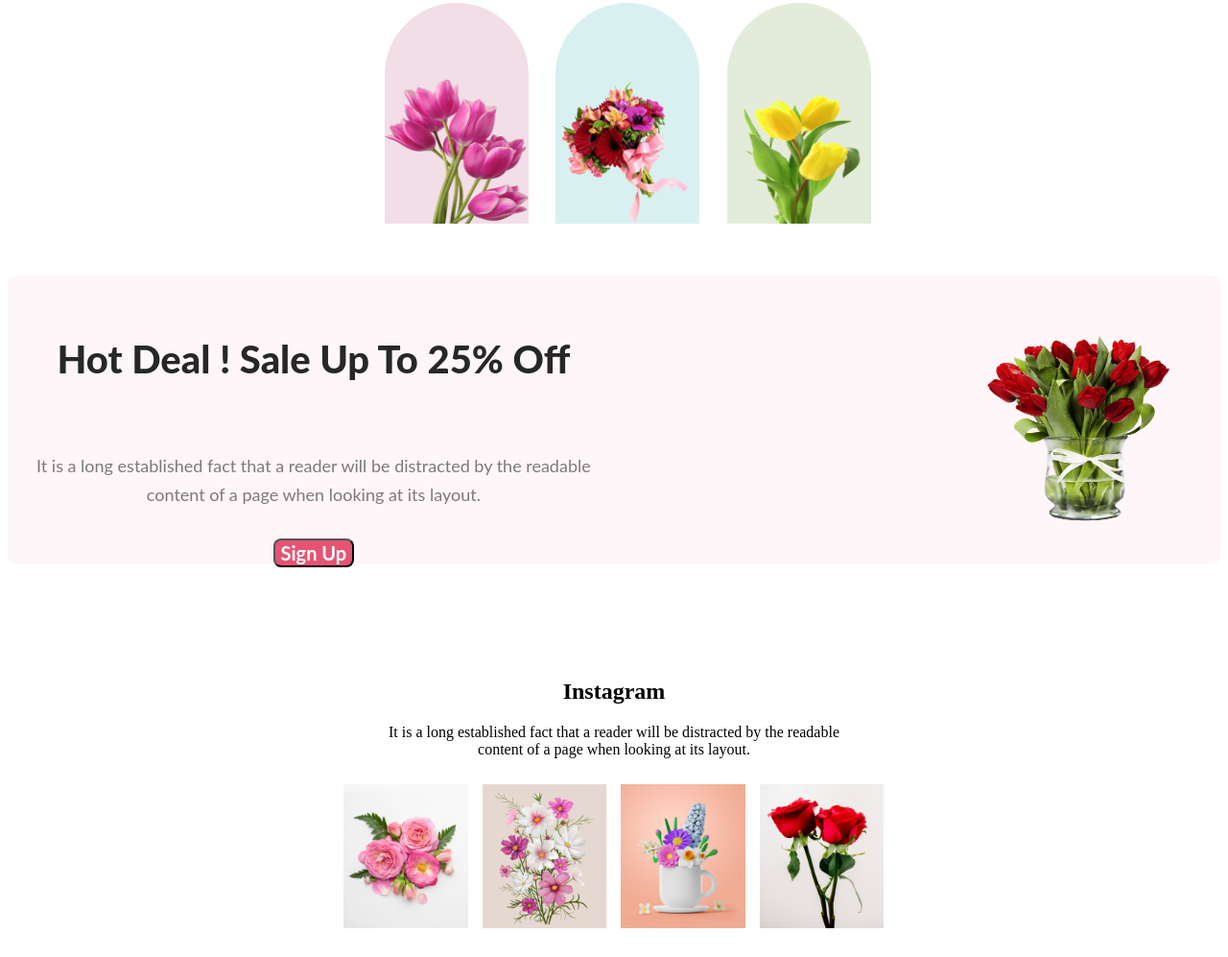
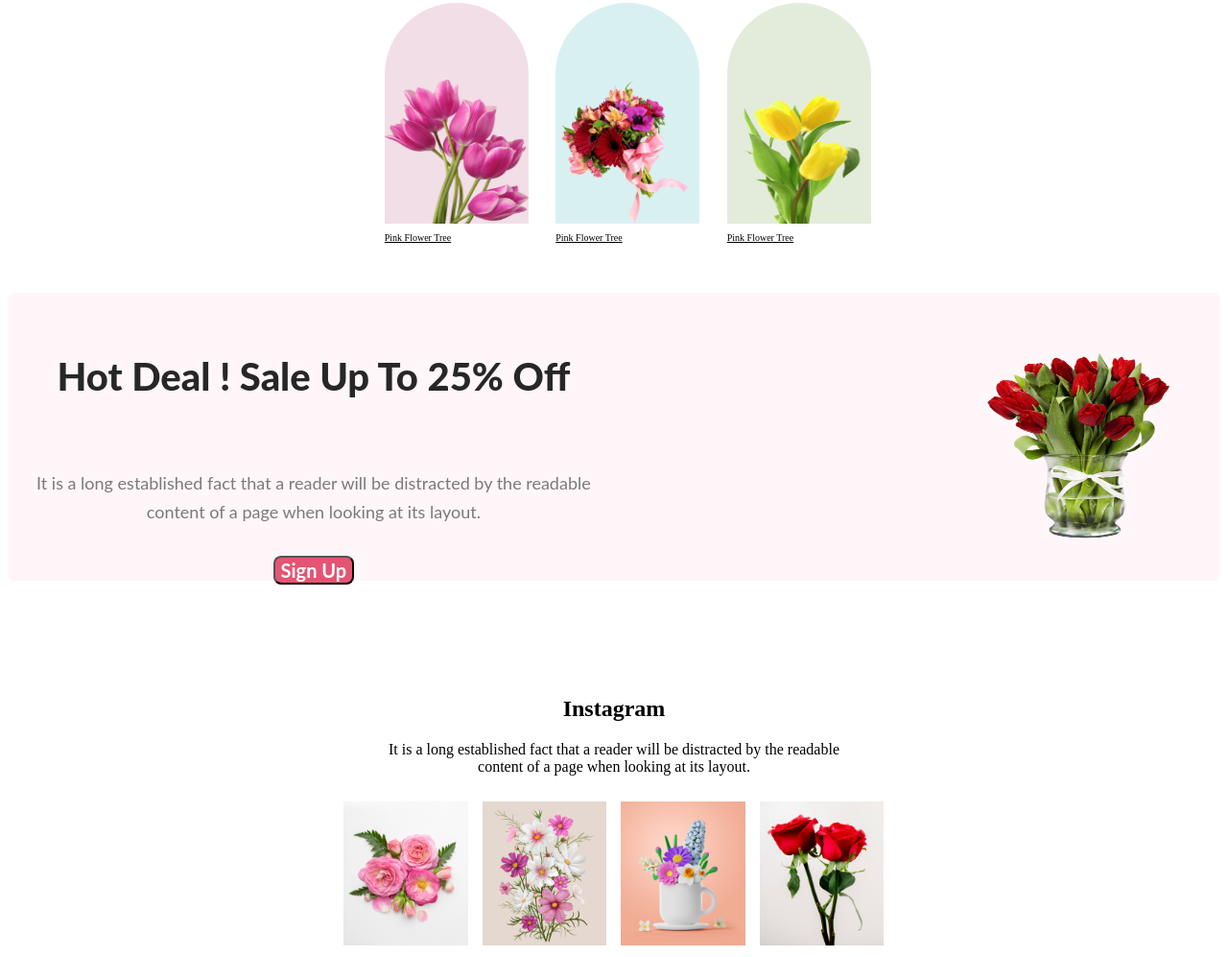
Before and after one commit to Naim2953/flower-shop-website, a plain HTML site: page index.html in a window 1280 px wide. Shown: the part 1095-2092 px from the top of the page at 96% size. Drawn offline with Linux system fonts and the light colour scheme.

Commit message:
fifth commit

```diff
--- a/flower.css
+++ b/flower.css
@@ -281,3 +281,22 @@ background-color: rgb(244, 56, 56);
     color: #E55473;
 
 }
+
+.text-img-6{
+    font-size: 10px;
+    width: auto;
+    text-decoration: underline;
+
+}
+.text-img-5{
+    font-size: 10px;
+    width: auto;
+    text-decoration: underline;
+
+}
+.text-img-7{
+    font-size: 10px;
+    width: auto;
+    text-decoration: underline;
+
+}
--- a/index.html
+++ b/index.html
@@ -34,13 +34,16 @@
                 </div>
             <div>
                 <img class="img-6" src="image/pngwing 6.png" alt="">
+                <text class="text-img-6"><br> Pink Flower Tree</text>
 
             </div>
             <div>
                 <img class="img-5" src="image/pngwing 5.png" alt="">
+                <text class="text-img-5"><br>Pink Flower Tree</text>
             </div>
             <div>
                 <img class="img-7" src="image/pngwing 7.png" alt="">
+                <text class="text-img-7"><br>Pink Flower Tree</text>
             </div>
             </div>
 
```
